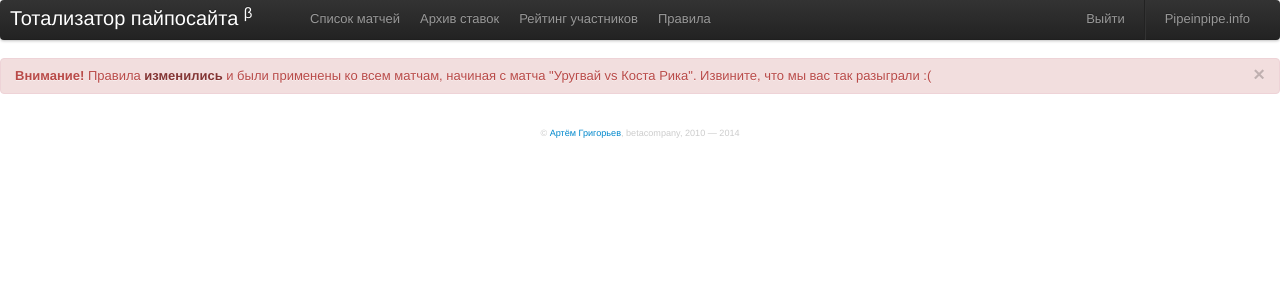
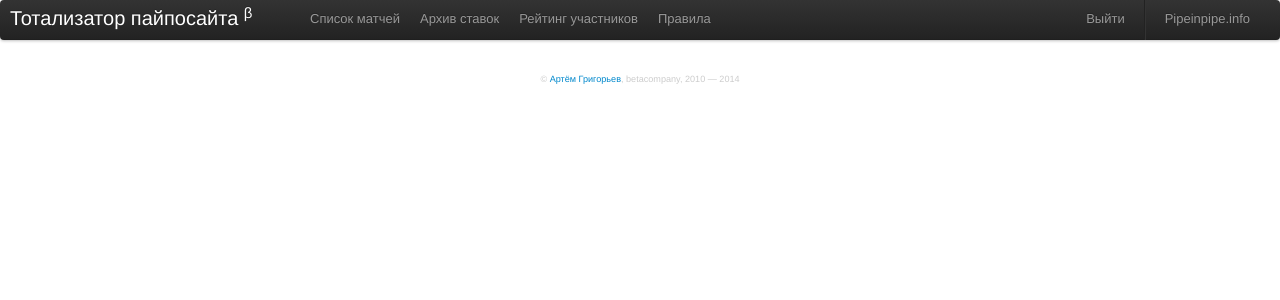
Before and after one commit to betacompany/totalizator, a PHP site: template templates/menu.php in a window 1280 px wide. Shown: the top 300 px of the page. Run offline with PHP 8.4, Linux system fonts and the light colour scheme; the template is opened without the code that fills it, so the values that code supplies are empty; some libraries are stand-ins or nearby versions.

Commit message:
remove new rules alert bar

```diff
--- a/css/main.css
+++ b/css/main.css
@@ -43,12 +43,3 @@ form {
     text-align: center;
     color: #ccc;
 }
-
-/* as in bootstrap 3.1.1 */
-.alert-danger .alert-link {
-	color: #843534;
-}
-
-.alert .alert-link {
-	font-weight: 700;
-}
--- a/templates/menu.php
+++ b/templates/menu.php
@@ -47,10 +47,3 @@ $menu[3]['title'] = 'Правила';
         </div>
     </div>
 </div>
-<div class="alert alert-danger alert-dismissable">
-    <button type="button" class="close" data-dismiss="alert" aria-hidden="true">&times;</button>
-    <strong>Внимание!</strong>
-    Правила <a href="/rules.php" class="alert-link">изменились</a>
-    и были применены ко всем матчам, начиная с матча "Уругвай vs Коста Рика".
-    Извините, что мы вас так разыграли :(
-</div>
```
